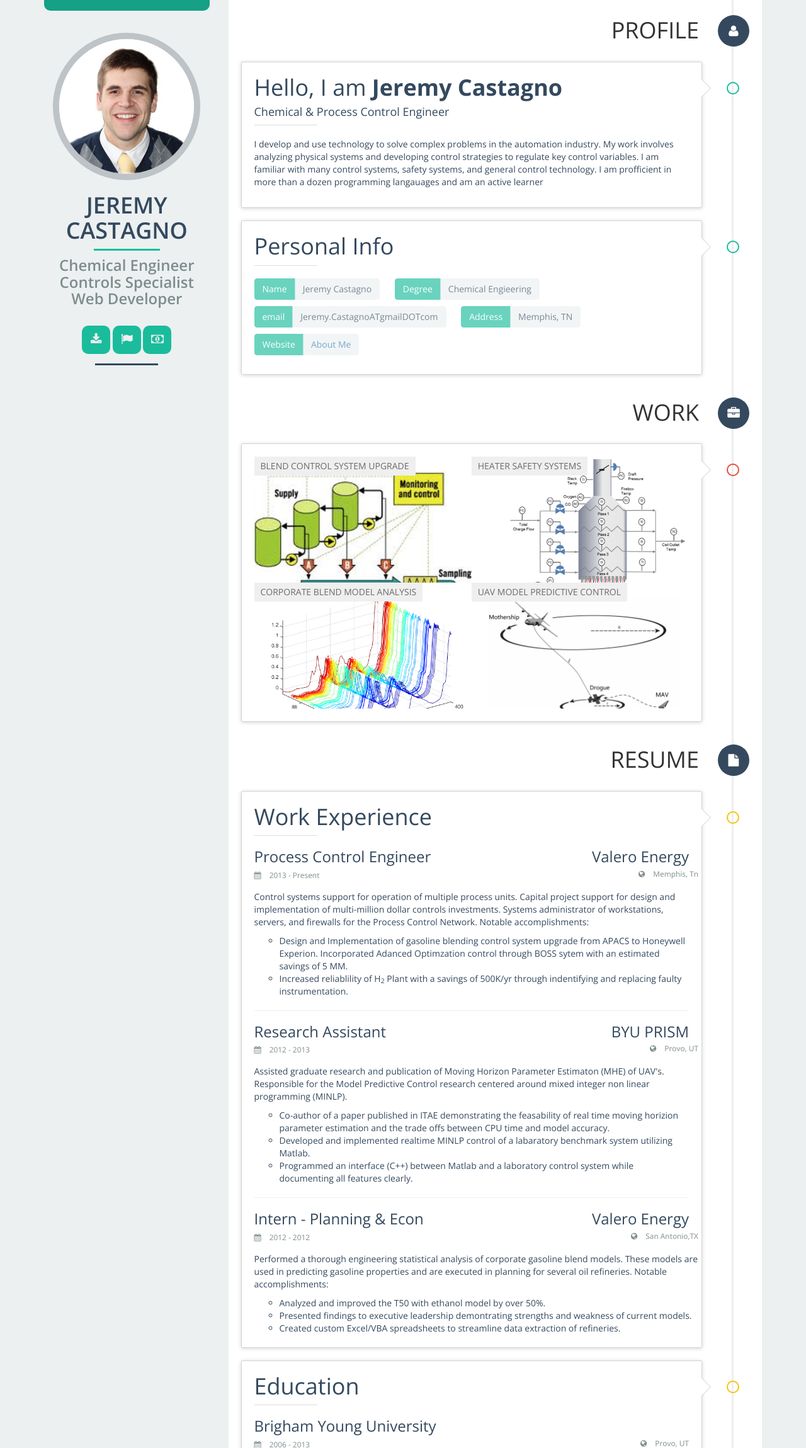
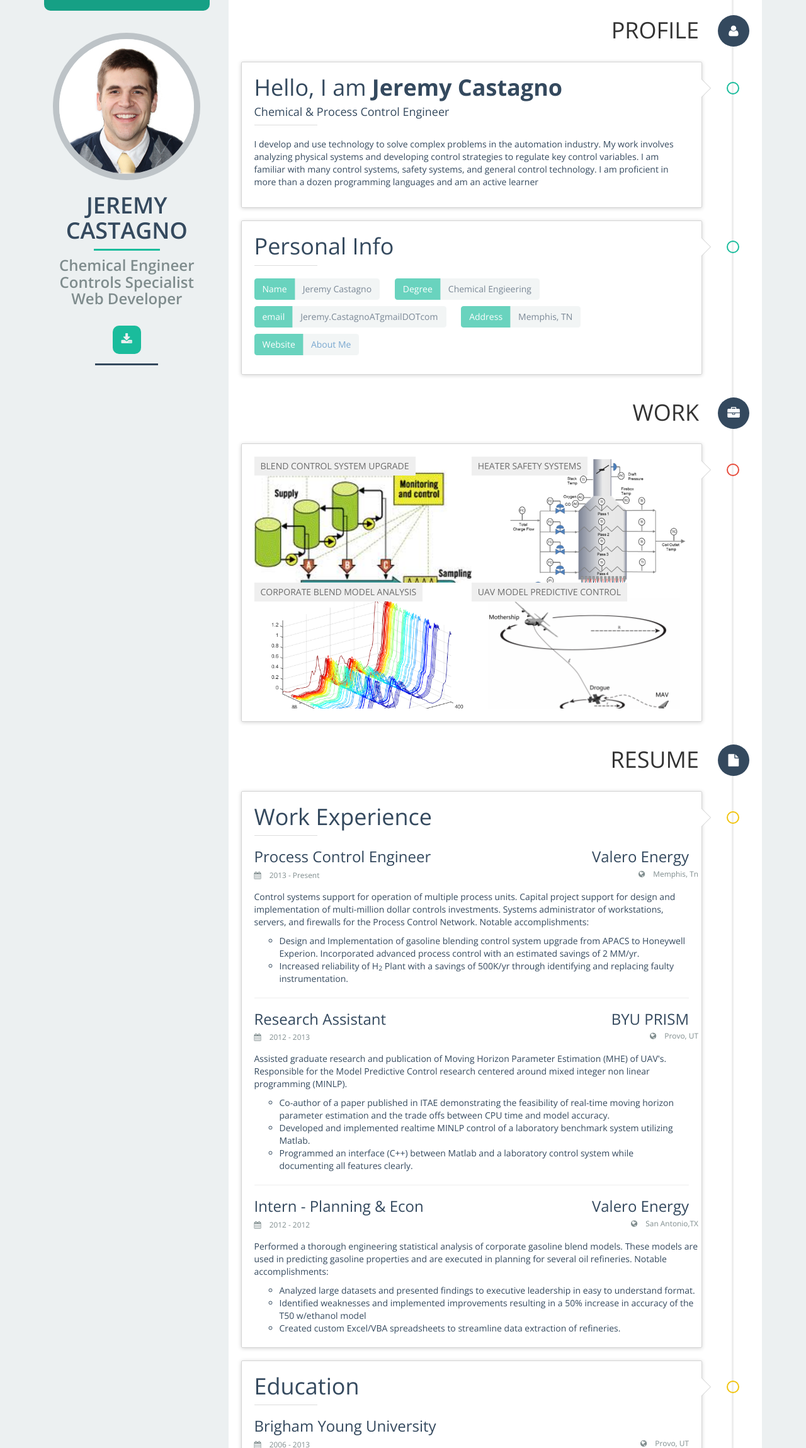
Before and after one commit to JeremyBYU/aboutMe, a plain HTML site: page index.html in a window 1280 px wide. Shown: the part 93-2392 px from the top of the page at 63% size. Drawn offline with nearby package versions, Linux system fonts and the light colour scheme.

Commit message:
Spelling and Details of Work

```diff
--- a/index.html
+++ b/index.html
@@ -43,9 +43,7 @@
                     </div>
                     <div class="link-me">
                         <div class="text-center">
-                            <a href="#"><i class="fa fa-download fa-2x" data-toggle="tooltip" data-placement="top" title="Download My CV"></i></a>
-                            <a href="#"><i class="fa fa-flag fa-2x" data-toggle="tooltip" data-placement="top" title="Get in Touch"></i></a>
-                            <a href="#"><i class="fa fa-money fa-2x" data-toggle="tooltip" data-placement="top" title="Hire Me"></i></a>
+                            <a href="/public/JeremyCastagnoResume_4.pdf" target="_blank"><i class="fa fa-download fa-2x" data-toggle="tooltip" data-placement="top" title="Download My Resume"></i></a>
                         </div>
                         <div class="hr-center"></div>
                     </div>
@@ -101,7 +99,7 @@
                                     <h4>Chemical & Process Control Engineer</h4>
                                     <div class="hr-left"></div>
 
-                                    <p>I develop and use technology to solve complex problems in the automation industry. My work involves analyzing physical systems and developing control strategies to regulate key control variables. I am familiar with many control systems, safety systems, and general control technology. I am profficient in more than a dozen programming langauages and am an active learner</p>
+                                    <p>I develop and use technology to solve complex problems in the automation industry. My work involves analyzing physical systems and developing control strategies to regulate key control variables. I am familiar with many control systems, safety systems, and general control technology. I am proficient in more than a dozen programming languages and am an active learner</p>
                                 </div>
                             </li>
                             <li id="personal-info">
@@ -167,25 +165,26 @@
                                         <div class="portfolio-content">
                                             <div id="thumb1">
 
-                                                <h1>Blending Control System</h1>
-                                                <p>Coming Soon...</p>
-                                                <a href="#" class="btn btn-primary">Learn More</a>
+                                                <h3>Blending Control System</h3>
+                                                <p>As the project control system engineer I was tasked with helping design and implement a major overhaul of the gasoline blending system. This involved the complete upgrade of the basic control system (BCS) and the installation and programming of an advanced process control (APC) layer using online analyzers.</p>
+
                                             </div>
                                             <div id="thumb2">
+                            <h3>Heater Safety Systems</h3>
+                                                <p>Safety Interlock Systems (SIS) play a vital role in ensuring the operability  and safety of process units.  I lead the SIS design and verification through factory acceptance tests (FAT) and site acceptance tests (SAT) for 4 process heaters.  The FAT involves rigorous testing through simulation to prove logic in the SIS.  The SAT connects the SIS to the field instrumentation and performs a full functionality test.</p>
 
-                                                <h1>Safety Systems</h1>
-                                                <p>Coming Soon...</p>
-                                                <a href="#" class="btn btn-primary">Learn More</a>
                                             </div>
                                             <div id="thumb3">
-                                                <h1>Modelling Analysis</h1>
-                                                <p>Coming Soon...</p>
-                                                <a href="#" class="btn btn-primary">Learn More</a>
+                                                                            <h3>Gasoline Model Analysis</h3>
+                                                <p>As an intern I was assigned to perform a full analysis of the accuracy of the current gasoline blend models.  These models are used to predict the properties of gasoline, and if accurate, can greatly increase refinery revenue through optimal planning.  I gathered thousands of gasoline blend data and performed a full statistical engineering analysis. One model was identified to be poor for which I modified increasing its accuracy by over 50%. </p>
+
                                             </div>
                                             <div id="thumb4">
-                                                <h1>Model Predictive Control</h1>
-                                                <p>Coming Soon...</p>
-                                                <a href="#" class="btn btn-primary">Learn More</a>
+                                                                            <h3>Model Predictive Contol</h3>
+
+                                                <p>
+                                                    Sun, L., Castagno, J., Hedengren, J. D., and Beard, R. W., "Parameter Estimation for Towed Cable Systems Using Moving Horizon Estimation", IEEE Transactions on Aerospace and Electronic Systems, in press
+                                                </p>
                                             </div>
 
                                         </div>
@@ -228,10 +227,10 @@
                                         </p>
                                         <ul>
                                             <li>
-                                                Design and Implementation of gasoline blending control system upgrade from APACS to Honeywell Experion. Incorporated Adanced Optimzation control through BOSS sytem with an estimated savings of 5 MM.
+                                                Design and Implementation of gasoline blending control system upgrade from APACS to Honeywell Experion. Incorporated advanced process control with an estimated savings of 2 MM/yr.
                                             </li>
                                             <li>
-                                                Increased reliablility of H<sub>2</sub> Plant with a savings of 500K/yr through indentifying and replacing faulty instrumentation.
+                                                Increased reliability of H<sub>2</sub> Plant with a savings of 500K/yr through identifying and replacing faulty instrumentation.
                                             </li>
 
                                         </ul>
@@ -250,14 +249,14 @@
                                         <div class="row noMargin">
                                             <small><i class="fa fa-calendar"></i> 2012 - 2013</small><small style="float:right"><i class="fa fa-globe"></i> Provo, UT</small>
                                         </div>
-                                        <p>Assisted graduate research and publication of Moving Horizon Parameter Estimaton (MHE) of UAV's. Responsible for the Model Predictive Control research centered around mixed integer non linear programming (MINLP).
+                                        <p>Assisted graduate research and publication of Moving Horizon Parameter Estimation (MHE) of UAV's. Responsible for the Model Predictive Control research centered around mixed integer non linear programming (MINLP).
                                         </p>
                                         <ul>
                                             <li>
-                                                Co-author of a paper published in ITAE demonstrating the feasability of real time moving horizion parameter estimation and the trade offs between CPU time and model accuracy.
+                                                Co-author of a paper published in ITAE demonstrating the feasibility of real-time moving horizon parameter estimation and the trade offs between CPU time and model accuracy.
                                             </li>
                                             <li>
-                                                Developed and implemented realtime MINLP control of a labaratory benchmark system utilizing Matlab.
+                                                Developed and implemented realtime MINLP control of a laboratory benchmark system utilizing Matlab.
                                             </li>
                                             <li>
                                                 Programmed an interface (C++) between Matlab and a laboratory control system while documenting all features clearly.
@@ -280,13 +279,14 @@
                                             <p>Performed a thorough engineering statistical analysis of corporate gasoline blend models. These models are used in predicting gasoline properties and are executed in planning for several oil refineries. Notable accomplishments:</p>
                                             <ul>
                                                 <li>
-                                                    Analyzed and improved the T50 with ethanol model by over 50%.
+                                                    Analyzed large datasets and presented findings to executive leadership in easy to understand format.
                                                 </li>
                                                 <li>
-                                                    Presented findings to executive leadership demontrating strengths and weakness of current models.
+                                                    Identified weaknesses and implemented improvements resulting in a 50% increase in accuracy of the T50 w/ethanol model
                                                 </li>
+
                                                 <li>
-                                                   Created custom Excel/VBA spreadsheets to streamline data extraction of refineries.
+                                                    Created custom Excel/VBA spreadsheets to streamline data extraction of refineries.
                                                 </li>
 
                                             </ul>
@@ -329,7 +329,8 @@
                                         <small><i class="fa fa-calendar"></i> 2012 - 2012</small><small style="float:right"><i class="fa fa-globe"></i> Cusco, Peru</small>
                                         <div class="media">
                                             <div class="media-body">
-                                                <h4 class="media-heading">Water Filtration</h4> <p>Organized a multi-discipline engineer team creating low cost water filters. Designed, created, and distributed multiple engineering projects in rural villages. </p>
+                                                <h4 class="media-heading">Water Filtration</h4>
+                                                <p>Organized a multi-discipline engineer team creating low cost water filters. Designed, created, and distributed multiple engineering projects in rural villages. </p>
                                             </div>
                                             <div class="media-right">
                                                 <a href="#">
@@ -345,7 +346,8 @@
                                         <small><i class="fa fa-calendar"></i> 2008 - 2010</small><small style="float:right"><i class="fa fa-globe"></i>India</small>
                                         <div class="media">
                                             <div class="media-body">
-                                                <h4 class="media-heading">Teacher and Missionary</h4> <p>Taught and directed English classes of size 25+ and adapted lesson plans </p>
+                                                <h4 class="media-heading">Teacher and Missionary</h4>
+                                                <p>Taught and directed English classes of size 25+ and adapted lesson plans </p>
                                             </div>
                                             <div class="media-right">
                                                 <a href="">
```
Also changed, not shown: 1 other file.
